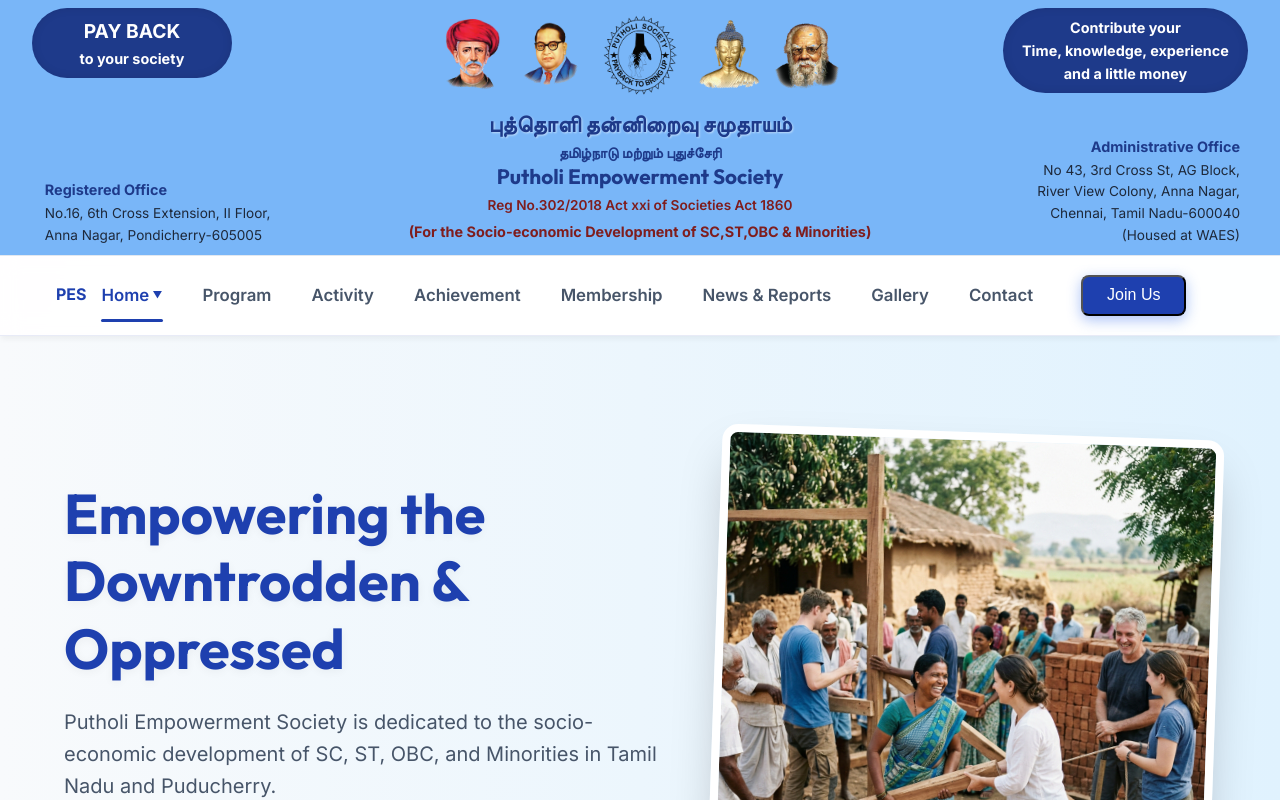
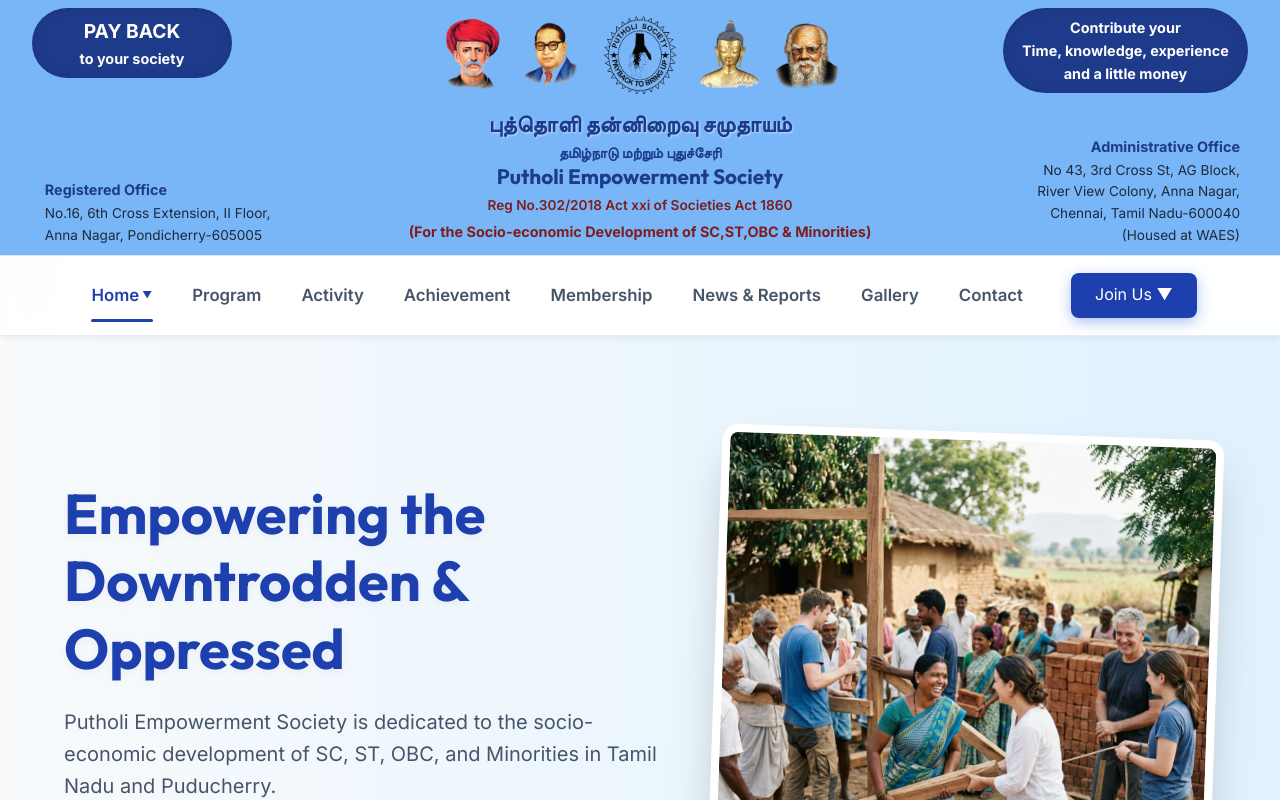
Before and after one commit to Deinessh/putholi-website, a Next.js app: page / in a window 1280 px wide. Shown: the top 800 px of the page. Built offline with nearby package versions, Linux system fonts and the light colour scheme.

Commit message:
Navbar layout update: Join Us dropdown

```diff
--- a/app/components/Navbar.tsx
+++ b/app/components/Navbar.tsx
@@ -108,10 +108,9 @@
       `}</style>
       <div className="container" style={{ display: 'flex', alignItems: 'center', justifyContent: 'center', position: 'relative', width: '100%' }}>
 
-        {/* Mobile menu logo or nothing can go here */}
+        {/* Mobile menu padding or left element if needed */}
         {mounted && (
-          <div className="mobile-menu-btn" style={{ position: 'absolute', left: '1rem', display: 'flex', gap: '0.5rem', fontWeight: 'bold', color: 'var(--primary-color)' }}>
-            PES
+          <div className="mobile-menu-btn" style={{ position: 'absolute', left: '1rem', display: 'flex', gap: '0.5rem' }}>
           </div>
         )}
 
@@ -155,21 +154,14 @@
             );
           })}
           {!user ? (
-            <li style={{ display: 'flex', gap: '0.5rem', marginLeft: '1rem' }}>
-              {!showAuthButtons ? (
-                <button onClick={() => setShowAuthButtons(true)} className="nav-btn" style={{ background: 'var(--primary-color)', color: 'white', padding: '0.5rem 1.5rem', fontSize: '1rem', borderRadius: '0.5rem' }}>
-                  Join Us
-                </button>
-              ) : (
-                <div style={{ display: 'flex', gap: '0.5rem', animation: 'fadeIn 0.3s' }}>
-                  <Link href="/login" className="nav-btn" style={{ background: 'transparent', color: 'var(--primary-color)', border: '1px solid var(--primary-color)' }}>
-                    Login
-                  </Link>
-                  <Link href="/register" className="nav-btn">
-                    Sign Up
-                  </Link>
-                </div>
-              )}
+            <li style={{ position: 'relative', display: 'flex', alignItems: 'center', marginLeft: '1rem' }} className="nav-item-with-dropdown">
+              <div className="nav-btn" style={{ background: 'var(--primary-color)', color: 'white', padding: '0.5rem 1.5rem', fontSize: '1rem', borderRadius: '0.5rem', cursor: 'pointer' }}>
+                Join Us ▼
+              </div>
+              <ul className="dropdown-menu">
+                <li><Link href="/login">Login</Link></li>
+                <li><Link href="/register">Sign Up</Link></li>
+              </ul>
             </li>
           ) : (
             <li style={{ display: 'flex', gap: '0.5rem', alignItems: 'center', marginLeft: '1rem' }}>
@@ -259,11 +251,10 @@
 
               {!user ? (
                 <div style={{ marginTop: 'auto', paddingTop: '1rem', borderTop: '1px solid #e2e8f0', display: 'flex', flexDirection: 'column', gap: '1rem' }}>
-                  {!showAuthButtons ? (
-                    <button onClick={() => setShowAuthButtons(true)} className="btn btn-primary" style={{ width: '100%', textAlign: 'center' }}>
-                      Join Us
-                    </button>
-                  ) : (
+                  <button onClick={() => setShowAuthButtons(!showAuthButtons)} className="btn btn-primary" style={{ width: '100%', textAlign: 'center', display: 'flex', justifyContent: 'center', gap: '0.5rem' }}>
+                    Join Us {showAuthButtons ? '▲' : '▼'}
+                  </button>
+                  {showAuthButtons && (
                     <div style={{ display: 'flex', flexDirection: 'column', gap: '1rem', animation: 'fadeIn 0.3s' }}>
                       <Link href="/login" className="btn btn-outline" onClick={() => setIsMobileMenuOpen(false)} style={{ textAlign: 'center', width: '100%' }}>
                         Login
```
